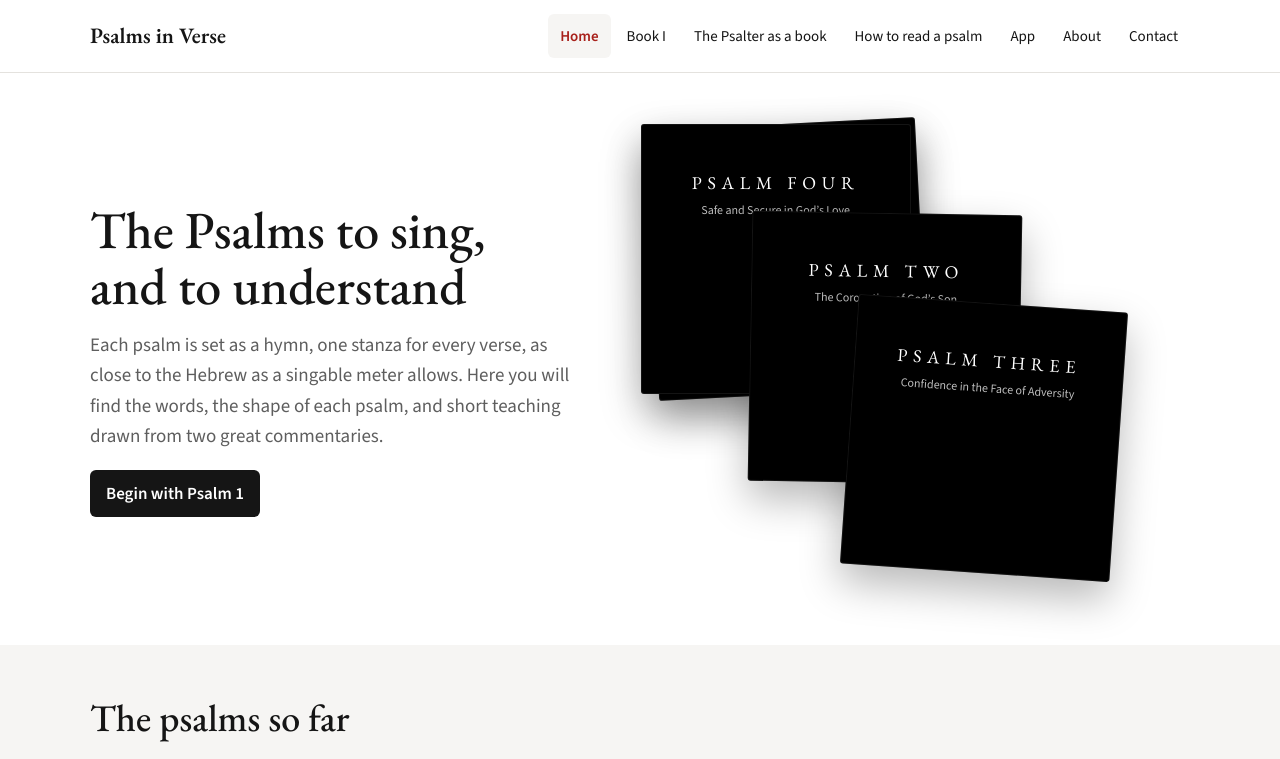
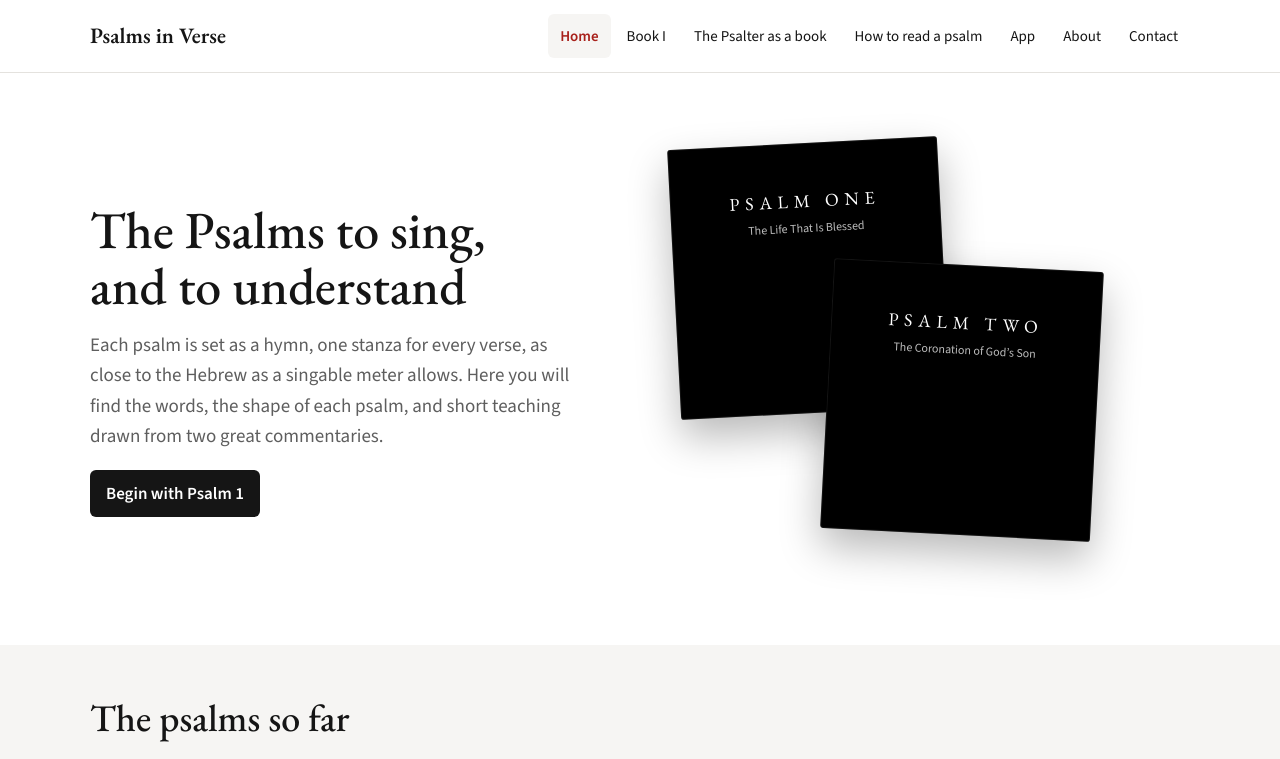
Before and after one commit to kurtasouthern-cmd/psalmsinverse, a plain HTML site: page index.html in a window 1280 px wide. Shown: the top 759 px of the page. Drawn offline with nearby package versions, Linux system fonts and the light colour scheme.

Commit message:
Home page: show only the gateway Psalms 1 and 2
Co-Authored-By: Claude Opus 5.5 <noreply@anthropic.com>
Claude-Session: https://claude.ai/code/session_01PuiTUyzVsZ89LpDav4SSHH

```diff
--- a/index.html
+++ b/index.html
@@ -46,8 +46,8 @@ h3{font-size:24px}
 .fan{position:relative;height:clamp(330px,42vw,470px)}
 .cover{position:absolute;width:min(56%,270px);aspect-ratio:1;background:#000;color:#fff;display:flex;flex-direction:column;align-items:center;padding-top:9%;text-decoration:none;font:400 clamp(14px,1.6vw,18px)/1 "EB Garamond",serif;letter-spacing:.32em;border-radius:3px;box-shadow:0 18px 40px rgba(0,0,0,.28),inset 0 0 0 1px rgba(255,255,255,.08);transition:transform .35s ease}
 .cover small{margin-top:12px;letter-spacing:0;font:400 12px/1 "Source Sans 3",sans-serif;letter-spacing:0;color:#bdbdbd}
-.cover:nth-child(1){left:2%;top:0;transform:rotate(-3deg)}
-.cover:nth-child(2){left:20%;top:19%;transform:rotate(1deg);z-index:2}
+.cover:nth-child(1){left:6%;top:4%;transform:rotate(-3deg)}
+.cover:nth-child(2){left:34%;top:30%;transform:rotate(3deg);z-index:2}
 .cover:nth-child(3){left:38%;top:38%;transform:rotate(4deg);z-index:3}
 .cover:hover{transform:translateY(-10px) rotate(0)}
 @media(prefers-reduced-motion:reduce){.cover{transition:none}}
@@ -113,7 +113,7 @@ a.ps{border-color:var(--ink)}a.ps:hover{background:var(--ink);color:var(--bg)}a.
 .addr{color:var(--soft);font-size:15px;margin-top:10px!important}.addr.big{font:500 24px 'EB Garamond',serif;color:var(--ink)}
 footer{border-top:1px solid var(--line);color:var(--soft);font-size:15px}
 [hidden]{display:none!important}
-@media(max-width:760px){.hero,.strophe{grid-template-columns:minmax(0,1fr)}.fan{order:-1;height:250px}.cover{width:min(48%,200px)}}
+@media(max-width:760px){.hero,.strophe{grid-template-columns:minmax(0,1fr)}.fan{order:-1;height:300px}.cover{width:min(48%,200px)}.cover:nth-child(2){top:36%}}
 @media(max-width:600px){.phead{grid-template-columns:minmax(0,1fr)}.mini{display:none}}
 </style>
 </head>
@@ -220,8 +220,8 @@ const home=()=>`
     <p class="lede">Each psalm is set as a hymn, one stanza for every verse, as close to the Hebrew as a singable meter allows. Here you will find the words, the shape of each psalm, and short teaching drawn from two great commentaries.</p>
     <a class="btn" href="#psalm-1">Begin with Psalm 1</a>
   </div>
-  <div class="fan" aria-label="Psalms in the series">
-    ${PS.map(p=>`<a class="cover" href="#psalm-${p.n}">PSALM ${p.word}<small>${esc(p.title)}</small></a>`).join('')}
+  <div class="fan" aria-label="Psalms 1 and 2, the gateway to the Psalter">
+    ${PS.filter(p=>p.n<=2).map(p=>`<a class="cover" href="#psalm-${p.n}">PSALM ${p.word}<small>${esc(p.title)}</small></a>`).join('')}
   </div>
 </div></section>
 <section class="band" style="background:var(--panel)"><div class="wrap">
```
